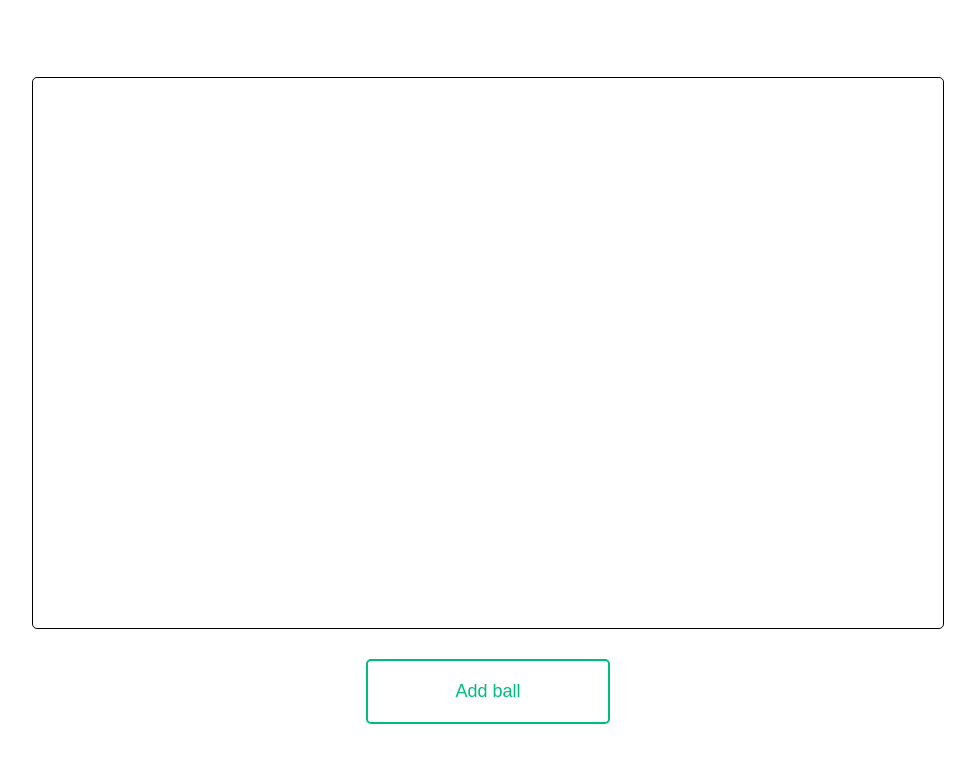
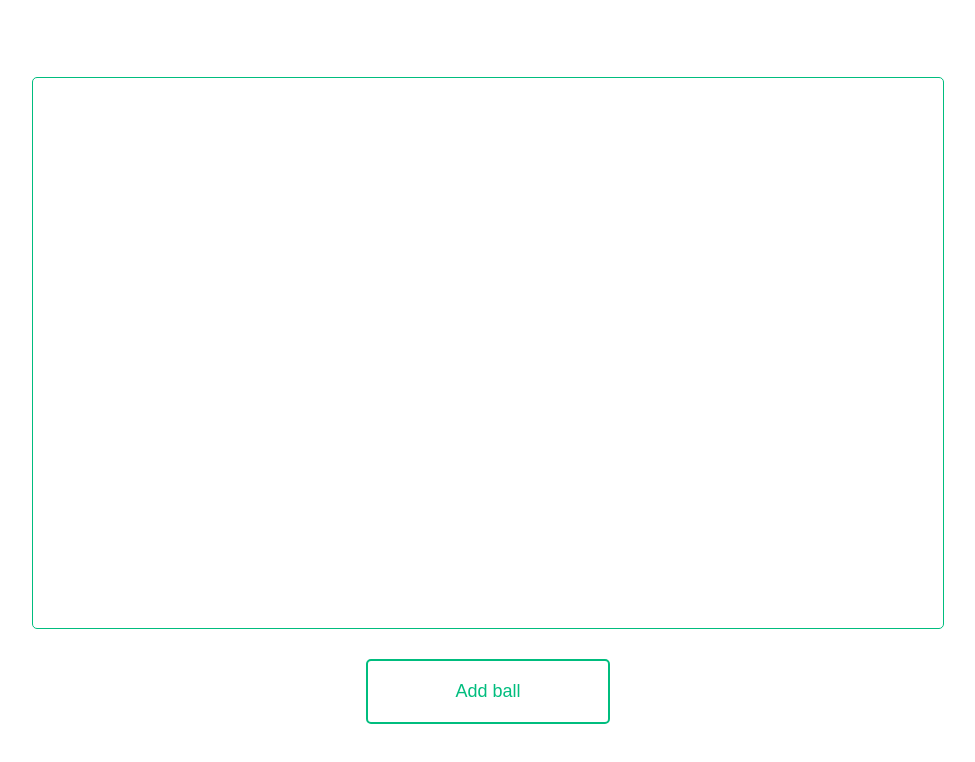
Before and after one commit to gagikgzoghyan/canvas-bouncing-ball-game, a Vue app: page / in a window 1280 px wide. Shown: the top 762 px of the page, without its empty margins (152-1127 px from the left). Built offline with nearby package versions, Linux system fonts and the light colour scheme.

Commit message:
improved design

```diff
--- a/index.html
+++ b/index.html
@@ -2,7 +2,7 @@
 <html lang="en">
   <head>
     <meta charset="UTF-8">
-    <link rel="icon" href="./public/favicon.ico">
+    <link rel="icon" href="./public/favicon.png">
     <meta name="viewport" content="width=device-width, initial-scale=1.0">
     <title>Canvas Bouncing Ball Game</title>
   </head>
--- a/src/assets/home.css
+++ b/src/assets/home.css
@@ -11,7 +11,7 @@
     width: 75%;
     height: 75%;
     border-radius: 5px;
-    border: 1px solid #000;
+    border: 1px solid hsla(160, 100%, 37%, 1);
 }
 
 .home button {
```
Also changed, not shown: public/favicon.png (added), 1 other file (tests, documents, lock files or other folders).
